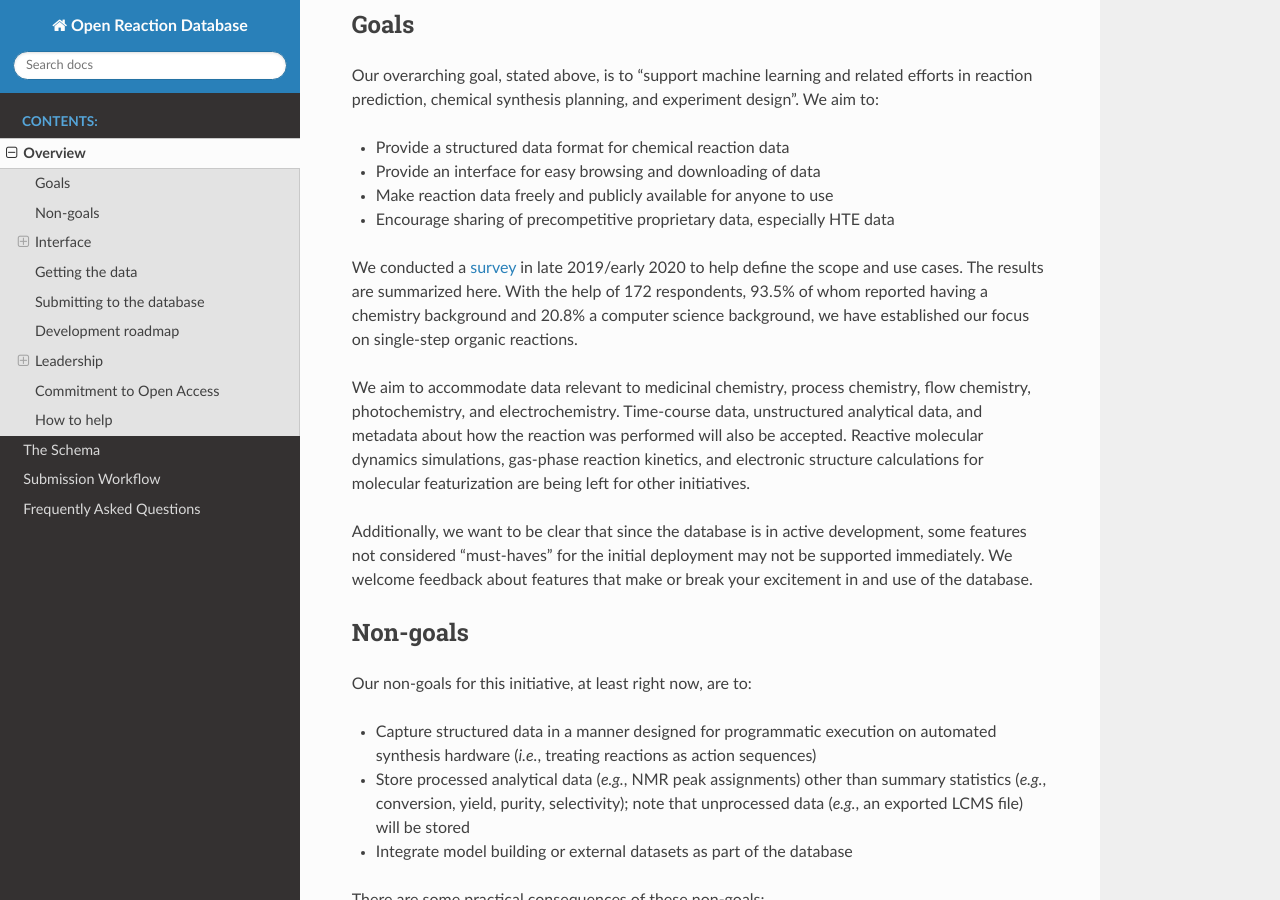
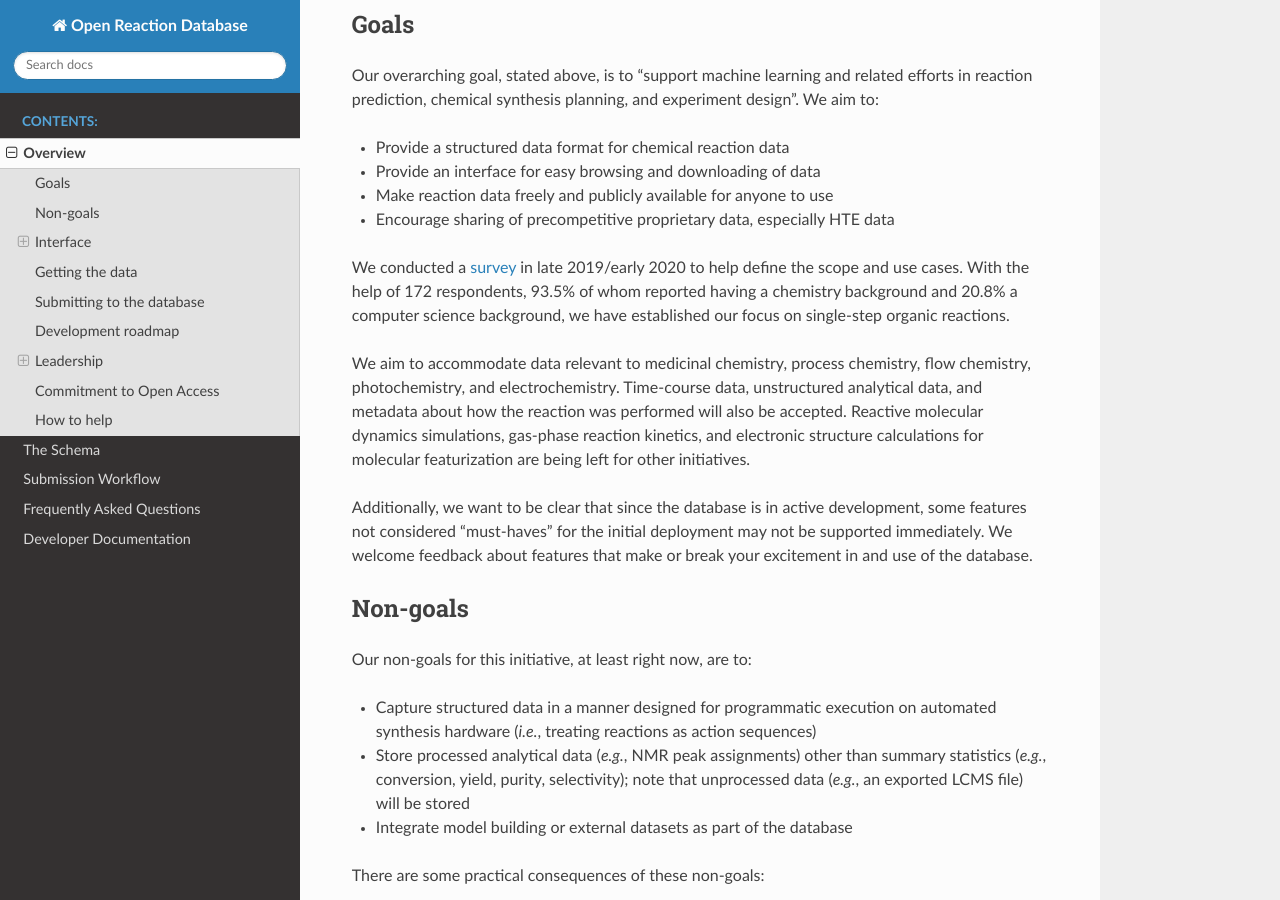
Before and after one commit to open-reaction-database/ord-schema, a Sphinx documentation site: the page built from docs/overview.md, in a window 1280 px wide and 900 px high, scrolled down 464 px. Built offline with Sphinx 7.4.7 and the Read the Docs theme 2.0.0, drawn with Linux system fonts in a browser that asks for light colours.

```diff
--- a/docs/index.rst
+++ b/docs/index.rst
@@ -14,3 +14,4 @@ Welcome to the Open Reaction Database!
    schema
    submissions
    faq
+   developer
--- a/docs/overview.md
+++ b/docs/overview.md
@@ -27,10 +27,10 @@ design". We aim to:
 
 We conducted a
 [survey](https://docs.google.com/spreadsheets/d/1waPzYvDKlb6TAwgsM7bLc7dhZnJ8G-WtVxJSlMhiVK0/edit#gid=585233854)
-in late 2019/early 2020 to help define the scope and use cases. The results are
-summarized here. With the help of 172 respondents, 93.5% of whom reported having
-a chemistry background and 20.8% a computer science background, we have
-established our focus on single-step organic reactions.
+in late 2019/early 2020 to help define the scope and use cases. With the help of
+172 respondents, 93.5% of whom reported having a chemistry background and 20.8%
+a computer science background, we have established our focus on single-step
+organic reactions.
 
 We aim to accommodate data relevant to medicinal chemistry, process chemistry,
 flow chemistry, photochemistry, and electrochemistry. Time-course data,
```
Also changed, not shown: other parts of docs/overview.md (+1 -1 lines), docs/developer.rst (added, +8 -0 lines), docs/developer/bigquery.md (added, +49 -0 lines), 2 other files.
